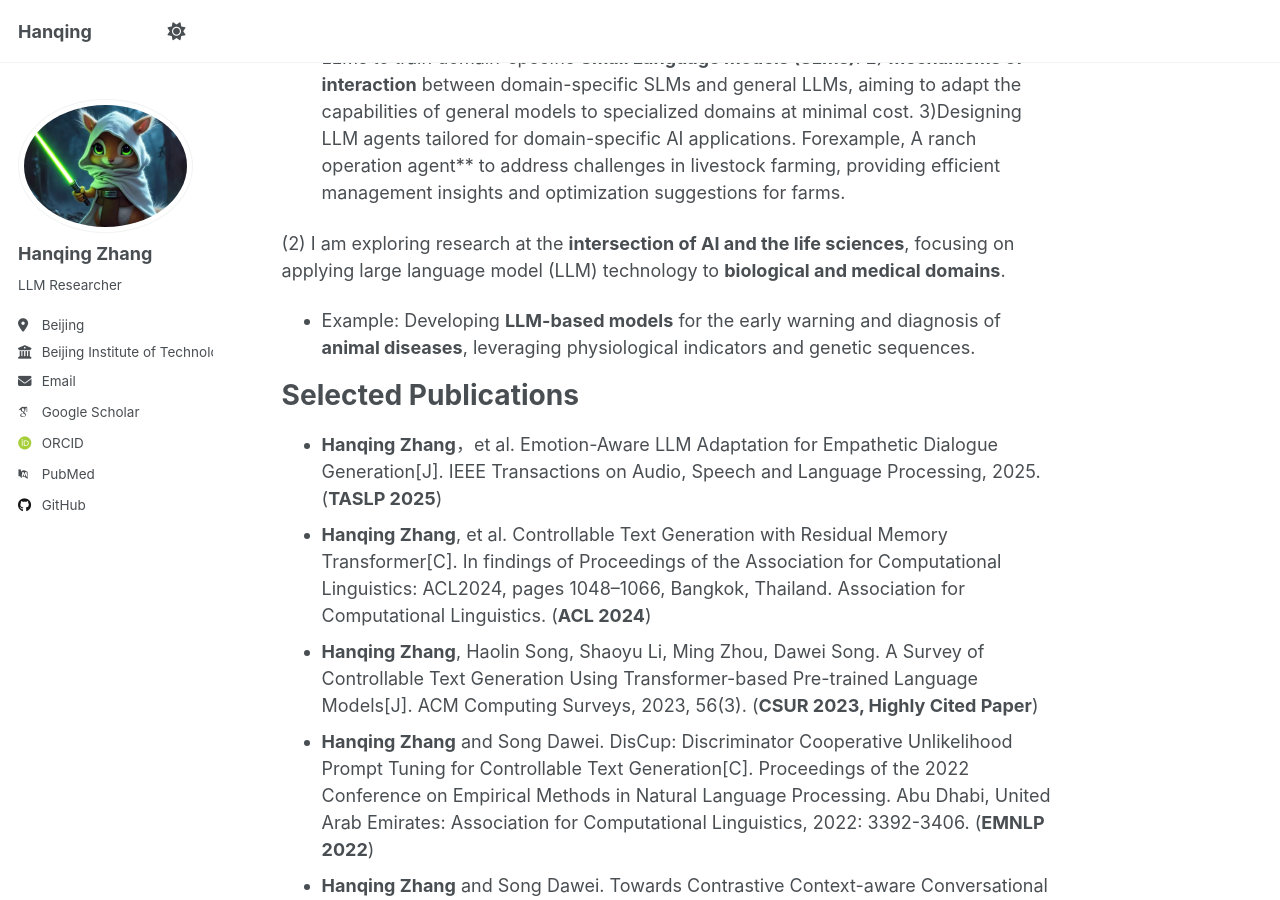
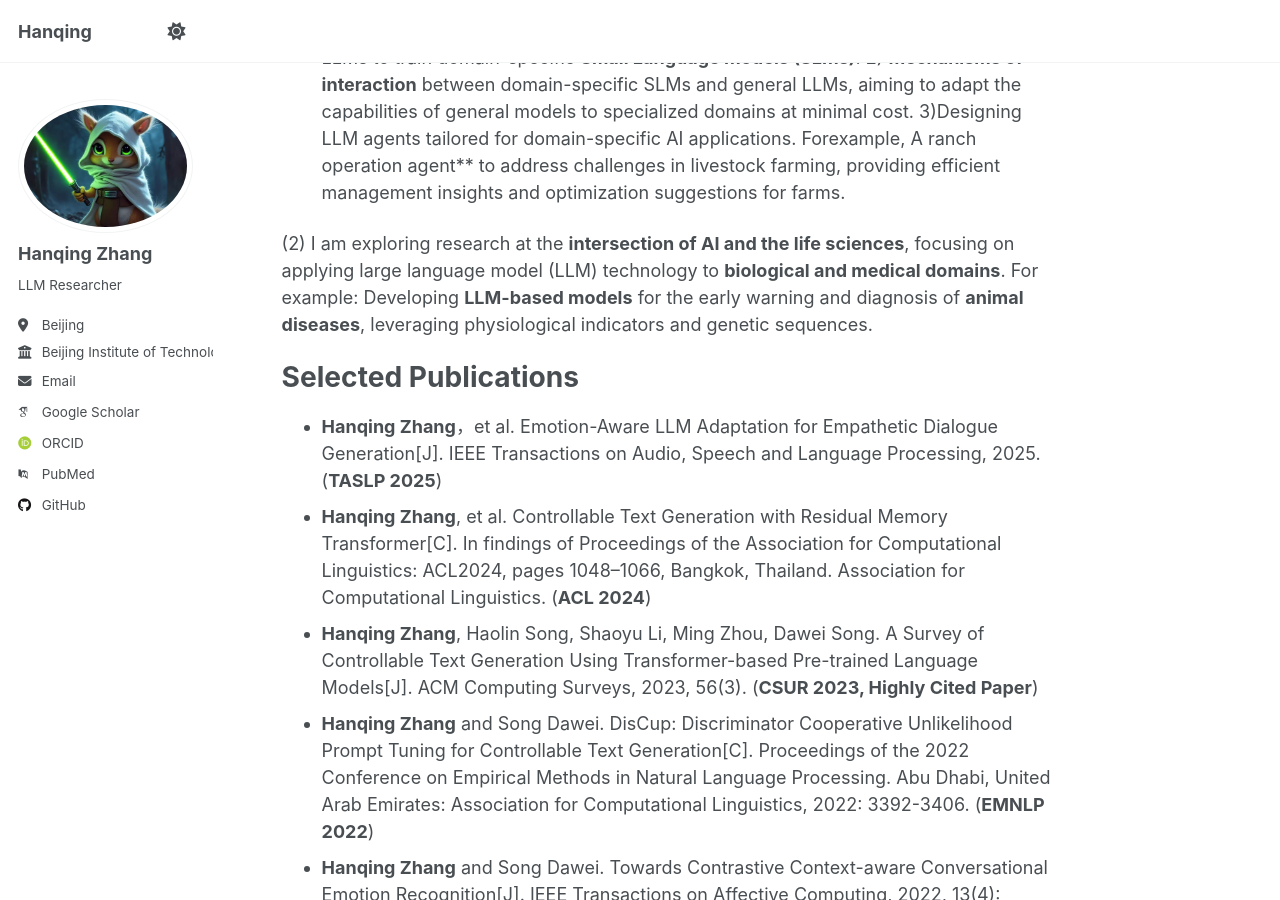
Before and after one commit to littlehacker26/hanqing.github.io, a Jekyll site: the page built from _pages/about.md, in a window 1280 px wide and 900 px high, scrolled down 906 px. Built offline with Jekyll 4.4.1, drawn with Linux system fonts in a browser that asks for light colours; some web fonts are replaced; a script that is not in the unit is left out.

Commit message:
Update about.md

```diff
--- a/_pages/about.md
+++ b/_pages/about.md
@@ -21,15 +21,14 @@ Research
 ======
 (1) I am interested in research on **LLM AI agents** and am devoted to enabling AI systems to handle complex tasks that involve uncertainty and multiple processes.
 
-1. **Memory and Reasoning in LLMs** : We are investigating the relationship between memory and reasoning in large language models (LLMs), proposing efficient methods to regulate these modes, and enhancing LLM performance on tasks that are intensive in memory and reasoning.
+- **Memory and Reasoning in LLMs** : We are investigating the relationship between memory and reasoning in large language models (LLMs), proposing efficient methods to regulate these modes, and enhancing LLM performance on tasks that are intensive in memory and reasoning.
 
-2. **Reinforcement Learning for Agent Training** : Developing more effective **reinforcement learning (RL)**-based agent training methods.
+-  **Reinforcement Learning for Agent Training** : Developing more effective **reinforcement learning (RL)**-based agent training methods.
 
-3. **Domain-Specific LLM Agents**: Efficient Methods for Domain-Specific LLM Agent supplement to general LLM. 1) **Data synthesis techniques** using general-purpose LLMs to train domain-specific **Small Language Models (SLMs)**.  2) **Mechanisms of interaction** between domain-specific SLMs and general LLMs, aiming to adapt the capabilities of general models to specialized domains at minimal cost.  3)Designing LLM agents tailored for domain-specific AI applications. Forexample, A ranch operation agent** to address challenges in livestock farming, providing efficient management insights and optimization suggestions for farms.
+-  **Domain-Specific LLM Agents**: Efficient Methods for Domain-Specific LLM Agent supplement to general LLM. 1) **Data synthesis techniques** using general-purpose LLMs to train domain-specific **Small Language Models (SLMs)**.  2) **Mechanisms of interaction** between domain-specific SLMs and general LLMs, aiming to adapt the capabilities of general models to specialized domains at minimal cost.  3)Designing LLM agents tailored for domain-specific AI applications. Forexample, A ranch operation agent** to address challenges in livestock farming, providing efficient management insights and optimization suggestions for farms.
 
 
-(2) I am exploring research at the **intersection of AI and the life sciences**, focusing on applying large language model (LLM) technology to **biological and medical domains**.
-- Example: Developing **LLM-based models** for the early warning and diagnosis of **animal diseases**, leveraging physiological indicators and genetic sequences.
+(2) I am exploring research at the **intersection of AI and the life sciences**, focusing on applying large language model (LLM) technology to **biological and medical domains**.  For example: Developing **LLM-based models** for the early warning and diagnosis of **animal diseases**, leveraging physiological indicators and genetic sequences.
 
 
 Selected Publications
```
